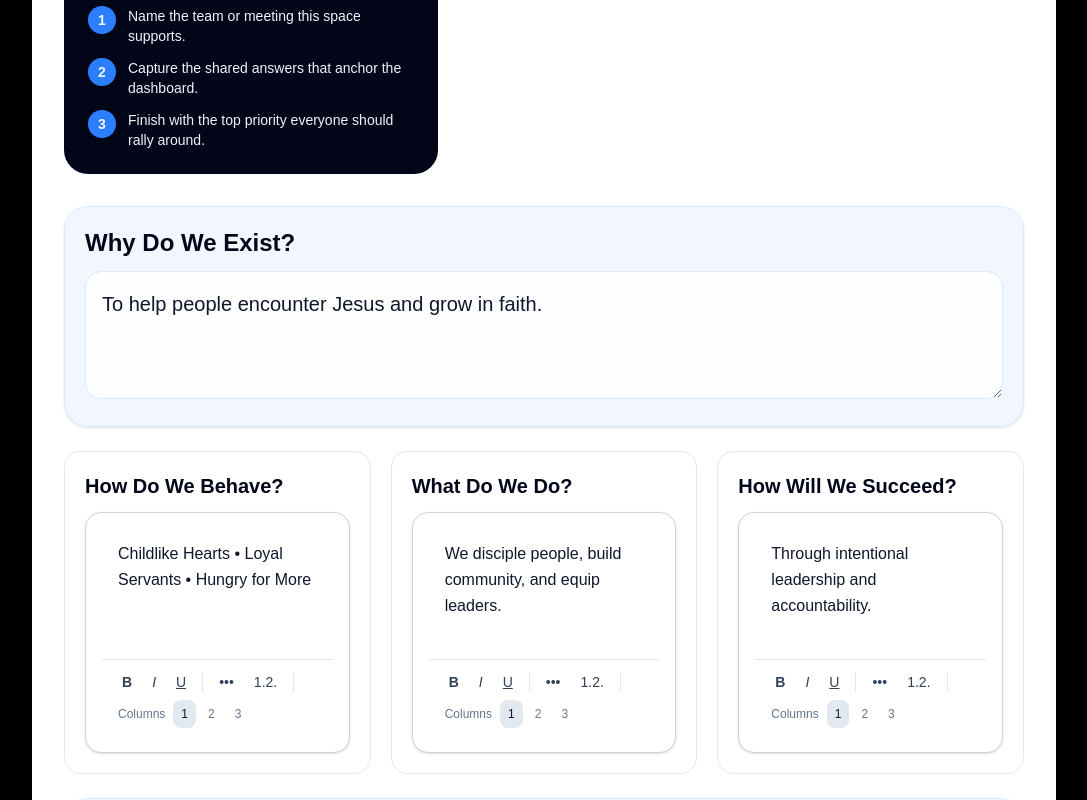
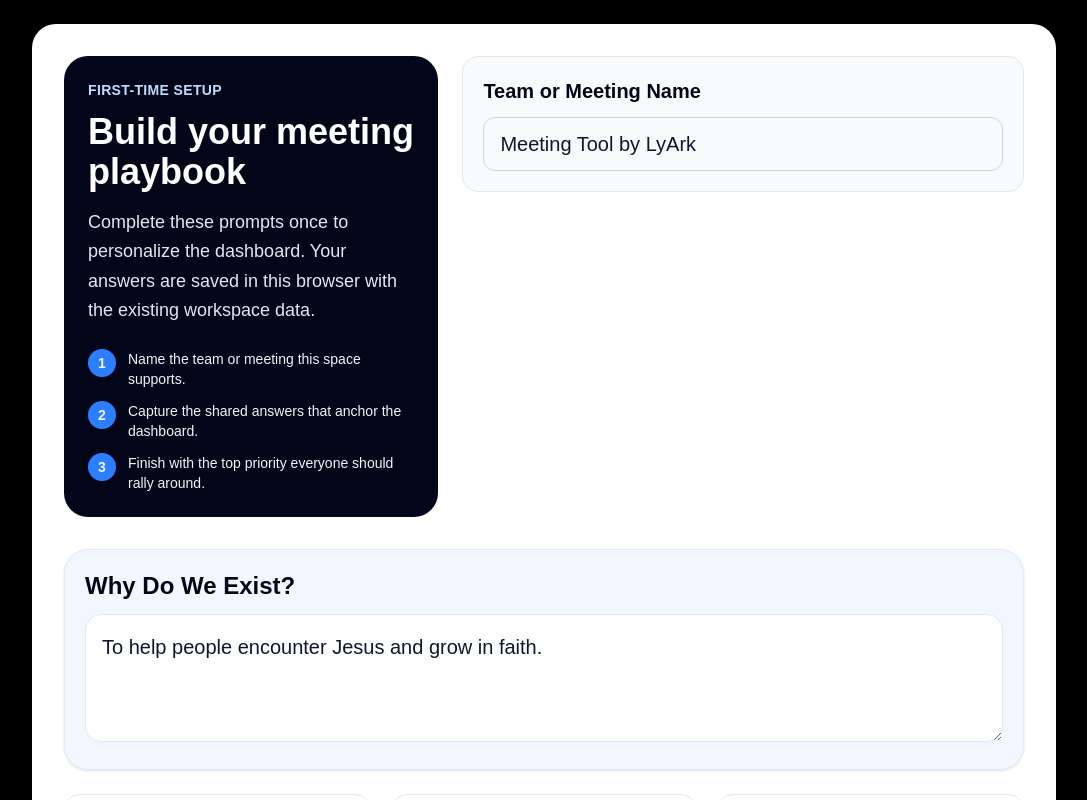
Before and after one commit to NaNo8831/Tool, a Next.js app: page / in a window 1280 px wide. Shown: the top 800 px of the page, without its empty margins (96-1183 px from the left). Built offline with nearby package versions, Linux system fonts and the light colour scheme.

Commit message:
Fix setup modal scroll and objective defaults

```diff
--- a/app/components/dashboard/MeetingSetupModal.tsx
+++ b/app/components/dashboard/MeetingSetupModal.tsx
@@ -56,8 +56,9 @@ export function MeetingSetupModal({
   const editorClasses = "text-base leading-relaxed";
 
   return (
-    <div className="fixed inset-0 z-50 flex items-start justify-center overflow-y-auto bg-black bg-opacity-50 px-4 py-4 sm:items-center">
-      <div className="w-full max-w-5xl rounded-3xl bg-white p-6 shadow-2xl md:p-8">
+    <div className="fixed inset-0 z-50 overflow-y-auto overscroll-contain bg-black bg-opacity-50">
+      <div className="min-h-full px-4 py-4 sm:py-6">
+        <div className="mx-auto w-full max-w-5xl rounded-3xl bg-white p-6 shadow-2xl md:p-8">
           <div className="mb-8 grid gap-6 lg:grid-cols-[0.8fr_1.2fr] lg:items-start">
             <div className="rounded-3xl bg-slate-950 p-6 text-white">
               <p className="text-sm font-semibold uppercase tracking-wide text-blue-200">
@@ -219,5 +220,6 @@ export function MeetingSetupModal({
           </div>
         </div>
       </div>
+    </div>
   );
 }
--- a/data/objectives.ts
+++ b/data/objectives.ts
@@ -1,34 +1,14 @@
-import type { Objective } from '@/app/types/objective';
+import type { Objective } from "@/app/types/objective";
 
 export const objectivesData: Objective[] = [
   {
     id: 1,
-    title: 'Q2 Strategic Planning',
-    description: 'Complete quarterly strategic planning and alignment',
-    status: 'in-progress',
-    priority: 'high',
-    dueDate: '2026-05-30',
-    color: 'green',
-    tasks: []
+    title: "Add Defining Objective",
+    description: "Add Description for Defining Objective",
+    status: "planning",
+    priority: "medium",
+    dueDate: "",
+    color: "green",
+    tasks: [],
   },
-  {
-    id: 2,
-    title: 'Team Development Program',
-    description: 'Launch new leadership development initiative',
-    status: 'planning',
-    priority: 'high',
-    dueDate: '2026-06-15',
-    color: 'orange',
-    tasks: []
-  },
-  {
-    id: 3,
-    title: 'Process Optimization',
-    description: 'Streamline operational workflows',
-    status: 'completed',
-    priority: 'medium',
-    dueDate: '2026-04-30',
-    color: 'yellow',
-    tasks: []
-  }
 ];
```
Lines whose indentation alone changed are shown as unchanged.
